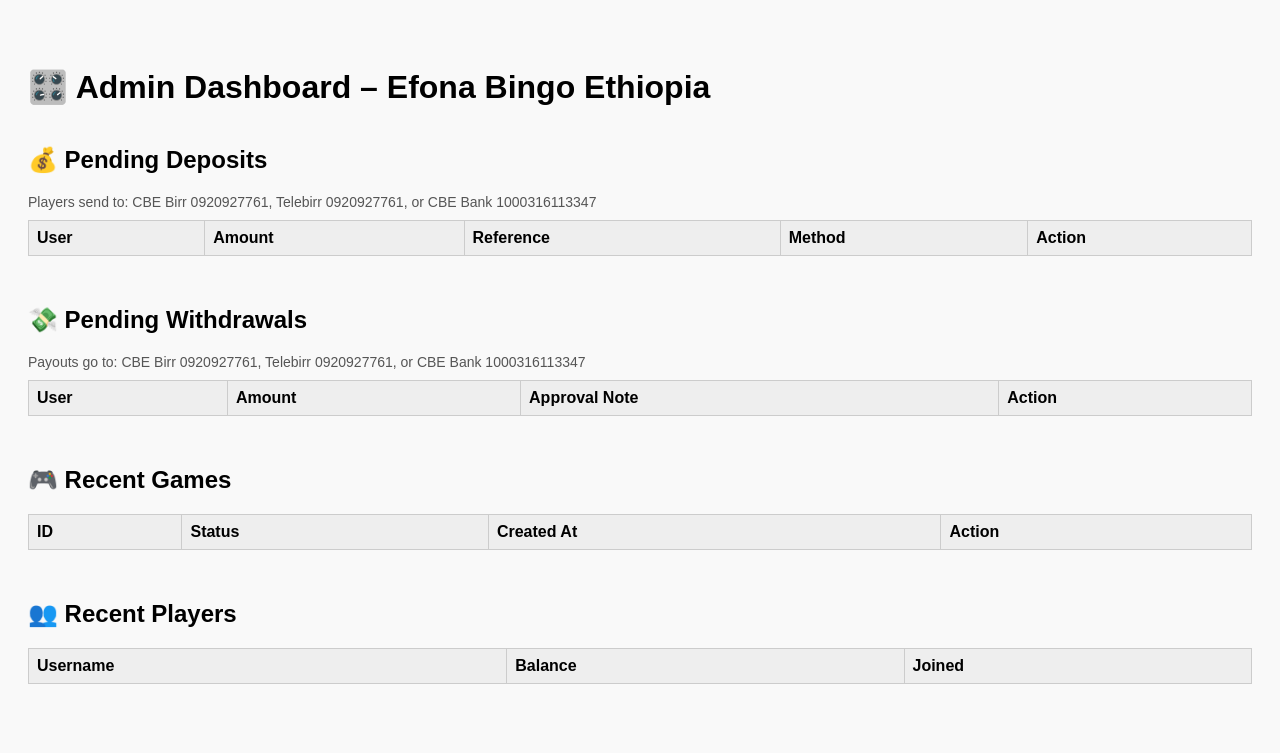
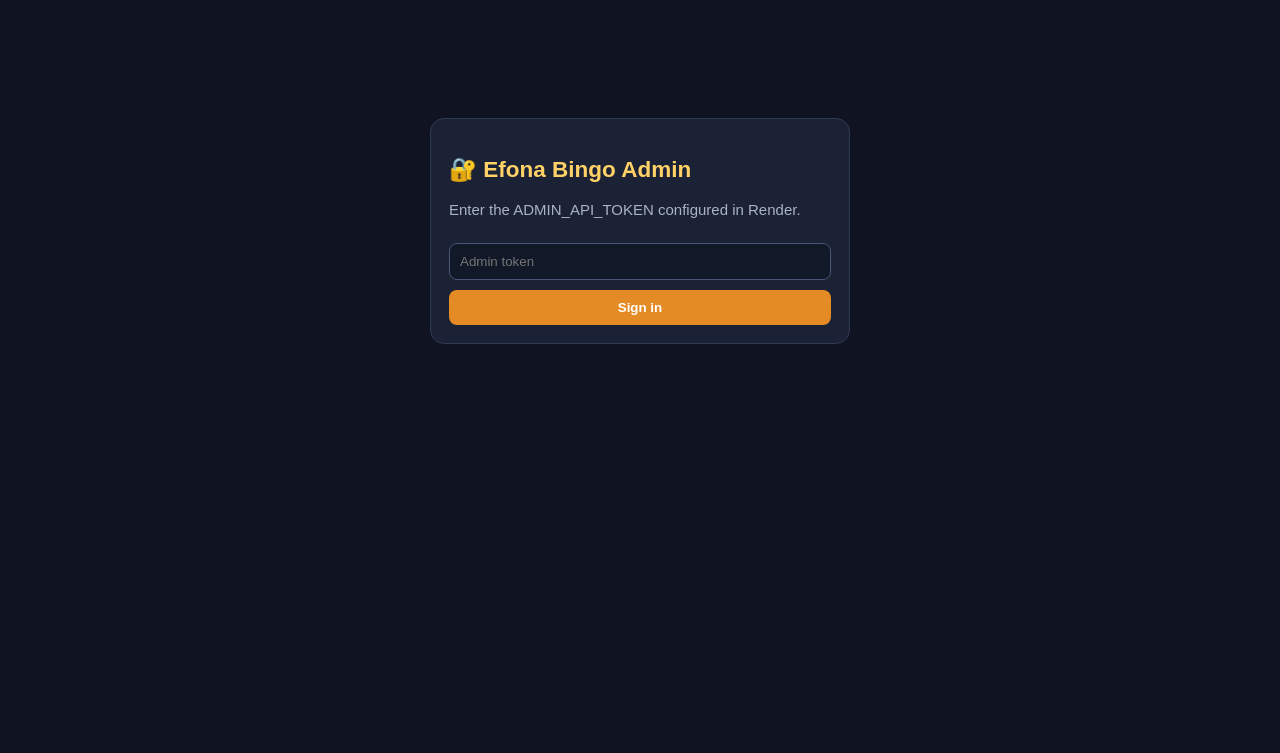
Before and after one commit to usernatnael-byte/Skatplc, a Flask app: page /admin in a window 1280 px wide. Shown: the top 753 px of the page. Run offline with Flask 3, Linux system fonts and the light colour scheme; lists and menus that the app fills with data are empty.

Commit message:
Replace legacy SQL admin template with Firestore dashboard

```diff
--- a/templates/admin_dashboard.html
+++ b/templates/admin_dashboard.html
@@ -1,133 +1,23 @@
-<!DOCTYPE html>
-<html lang="en">
-<head>
-  <meta charset="UTF-8">
-  <title>Admin Dashboard – Efona Bingo Ethiopia</title>
-  <style>
-    body { font-family: Arial, sans-serif; padding: 20px; background-color: #f9f9f9; }
-    h1, h2, h3 { margin-top: 40px; }
-    table { width: 100%; border-collapse: collapse; margin-bottom: 30px; background-color: #fff; }
-    th, td { border: 1px solid #ccc; padding: 8px; text-align: left; }
-    th { background-color: #eee; }
-    button { padding: 6px 12px; background-color: #28a745; color: white; border: none; cursor: pointer; }
-    button:hover { background-color: #218838; }
-    .section { margin-bottom: 50px; }
-    .note { font-size: 14px; color: #555; margin-bottom: 10px; }
-  </style>
-</head>
-<body>
-
-  <h1>🎛️ Admin Dashboard – Efona Bingo Ethiopia</h1>
-
-  <!-- 💰 Pending Deposits -->
-  <div class="section">
-    <h2>💰 Pending Deposits</h2>
-    <div class="note">Players send to: CBE Birr 0920927761, Telebirr 0920927761, or CBE Bank 1000316113347</div>
-    <table>
-      <tr>
-        <th>User</th>
-        <th>Amount</th>
-        <th>Reference</th>
-        <th>Method</th>
-        <th>Action</th>
-      </tr>
-      {% for tx in pending_deposits %}
-      <tr>
-        <td>@{{ tx.user.username }}</td>
-        <td>{{ tx.amount }} birr</td>
-        <td>{{ tx.reference }}</td>
-        <td>{{ tx.method }}</td>
-        <td>
-          <form method="POST" action="{{ url_for('admin.approve_deposit') }}">
-            <input type="hidden" name="user_id" value="{{ tx.user_id }}">
-            <input type="hidden" name="tx_id" value="{{ tx.id }}">
-            <input type="hidden" name="amount" value="{{ tx.amount }}">
-            <button type="submit">✅ Confirm</button>
-          </form>
-        </td>
-      </tr>
-      {% endfor %}
-    </table>
-  </div>
-
-  <!-- 💸 Pending Withdrawals -->
-  <div class="section">
-    <h2>💸 Pending Withdrawals</h2>
-    <div class="note">Payouts go to: CBE Birr 0920927761, Telebirr 0920927761, or CBE Bank 1000316113347</div>
-    <table>
-      <tr>
-        <th>User</th>
-        <th>Amount</th>
-        <th>Approval Note</th>
-        <th>Action</th>
-      </tr>
-      {% for tx in pending_withdrawals %}
-      <tr>
-        <td>@{{ tx.user.username }}</td>
-        <td>{{ tx.amount }} birr</td>
-        <td>
-          <form method="POST" action="{{ url_for('admin.approve_withdrawal') }}">
-            <input type="hidden" name="user_id" value="{{ tx.user_id }}">
-            <input type="hidden" name="tx_id" value="{{ tx.id }}">
-            <input type="hidden" name="amount" value="{{ tx.amount }}">
-            <input type="text" name="note" placeholder="e.g. phone confirmed">
-            <button type="submit">✅ Approve</button>
-          </form>
-        </td>
-        <td></td>
-      </tr>
-      {% endfor %}
-    </table>
-  </div>
-
-  <!-- 🎮 Recent Games -->
-  <div class="section">
-    <h2>🎮 Recent Games</h2>
-    <table>
-      <tr>
-        <th>ID</th>
-        <th>Status</th>
-        <th>Created At</th>
-        <th>Action</th>
-      </tr>
-      {% for game in games %}
-      <tr>
-        <td>{{ game.id }}</td>
-        <td>{{ game.status }}</td>
-        <td>{{ game.created_at }}</td>
-        <td>
-          {% if game.status == "waiting" %}
-          <form method="POST" action="{{ url_for('admin.start_game') }}">
-            <input type="hidden" name="game_id" value="{{ game.id }}">
-            <button type="submit">▶️ Start</button>
-          </form>
-          {% else %}
-          —
-          {% endif %}
-        </td>
-      </tr>
-      {% endfor %}
-    </table>
-  </div>
-
-  <!-- 👥 Recent Players -->
-  <div class="section">
-    <h2>👥 Recent Players</h2>
-    <table>
-      <tr>
-        <th>Username</th>
-        <th>Balance</th>
-        <th>Joined</th>
-      </tr>
-      {% for player in players %}
-      <tr>
-        <td>@{{ player.username }}</td>
-        <td>{{ player.balance }} birr</td>
-        <td>{{ player.created_at }}</td>
-      </tr>
-      {% endfor %}
-    </table>
-  </div>
-
-</body>
-</html>
+<!doctype html>
+<html lang="en"><head><meta charset="utf-8"><meta name="viewport" content="width=device-width,initial-scale=1"><title>Efona Bingo Admin</title>
+<style>
+:root{color-scheme:dark}*{box-sizing:border-box}body{margin:0;background:#101322;color:#f3f4f6;font:15px Arial,sans-serif}main{max-width:1200px;margin:auto;padding:22px}h1,h2{color:#ffd166}.panel{background:#1b2235;border:1px solid #303a54;border-radius:14px;padding:18px;margin:16px 0;overflow:auto}.grid{display:grid;grid-template-columns:repeat(auto-fit,minmax(180px,1fr));gap:12px}.stat{background:#252f49;border-radius:10px;padding:14px}.stat b{display:block;font-size:24px;margin-top:8px}input,select,button{padding:10px;border-radius:8px;border:1px solid #485574;background:#111827;color:white}button{background:#e58b25;border:0;font-weight:bold;cursor:pointer}table{width:100%;border-collapse:collapse;min-width:600px}td,th{text-align:left;padding:10px;border-bottom:1px solid #39445c}th{color:#ffd166}.muted{color:#aab3c5}.error{color:#ff8585}.login{max-width:420px;margin:12vh auto}
+</style></head><body><main>
+{% if login is defined and login %}
+<section class="panel login"><h1>🔐 Efona Bingo Admin</h1><p class="muted">Enter the ADMIN_API_TOKEN configured in Render.</p>{% if login_error %}<p class="error">{{ login_error }}</p>{% endif %}<form method="post"><input type="password" name="admin_token" placeholder="Admin token" required style="width:100%;margin:10px 0"><button type="submit" style="width:100%">Sign in</button></form></section>
+{% else %}
+<header style="display:flex;justify-content:space-between;align-items:center;gap:12px"><h1>🎛️ Admin Dashboard</h1><form method="post" action="/admin/logout"><button>Log out</button></form></header>
+{% if load_error %}<p class="error">{{ load_error }}</p>{% endif %}
+<section class="grid">
+<div class="stat">Registered users<b>{{ users|length }}</b></div>
+<div class="stat">Games listed<b>{{ games|length }}</b></div>
+<div class="stat">Transactions listed<b>{{ transactions|length }}</b></div>
+<div class="stat">Pending transactions<b>{{ transactions|selectattr('status','equalto','pending')|list|length }}</b></div>
+</section>
+<section class="panel"><h2>🎮 Create game</h2><form method="post" action="/admin/games/create"><label>Entry fee&nbsp; <select name="entry_price"><option>10</option><option>20</option><option>50</option><option>100</option></select></label>&nbsp;<button>Create waiting game</button></form><p class="muted">Game calls are manual from this dashboard. Players join through the Telegram Web App.</p></section>
+<section class="panel"><h2>🎲 Games</h2><table><tr><th>Game ID</th><th>Status</th><th>Players</th><th>Pool</th><th>Current number</th><th>Action</th></tr>
+{% for g in games %}<tr><td>{{ g.id }}</td><td>{{ g.status }}</td><td>{{ g.player_count or 0 }}</td><td>{{ g.pool or 0 }} ETB</td><td>{{ g.current_number or '—' }}</td><td>{% if g.status == 'active' %}<form method="post" action="/admin/games/{{ g.id }}/call"><button>Call next</button></form>{% else %}—{% endif %}</td></tr>{% else %}<tr><td colspan="6">No games yet</td></tr>{% endfor %}</table></section>
+<section class="panel"><h2>💳 Transactions</h2><table><tr><th>User ID</th><th>Type</th><th>Amount</th><th>Reference</th><th>Status</th><th>Action</th></tr>
+{% for tx in transactions %}<tr><td>{{ tx.user_id }}</td><td>{{ tx.type }}</td><td>{{ tx.amount }} ETB</td><td>{{ tx.reference or tx.withdrawal_phone or '—' }}</td><td>{{ tx.status }}</td><td>{% if tx.status == 'pending' %}<form method="post" action="/admin/approve/{{ tx.id }}" style="display:inline"><button>Approve</button></form><form method="post" action="/admin/reject/{{ tx.id }}" style="display:inline"><button style="background:#a33">Reject</button></form>{% else %}—{% endif %}</td></tr>{% else %}<tr><td colspan="6">No transactions</td></tr>{% endfor %}</table></section>
+<section class="panel"><h2>👥 Recent users</h2><table><tr><th>Telegram ID</th><th>Username</th><th>Balance</th><th>Games</th><th>Wins</th></tr>{% for u in users %}<tr><td>{{ u.telegram_id or u.id }}</td><td>{{ u.username or 'unknown' }}</td><td>{{ u.balance or 0 }} ETB</td><td>{{ u.games_played or 0 }}</td><td>{{ u.games_won or 0 }}</td></tr>{% else %}<tr><td colspan="5">No users</td></tr>{% endfor %}</table></section>
+{% endif %}</main></body></html>
```
